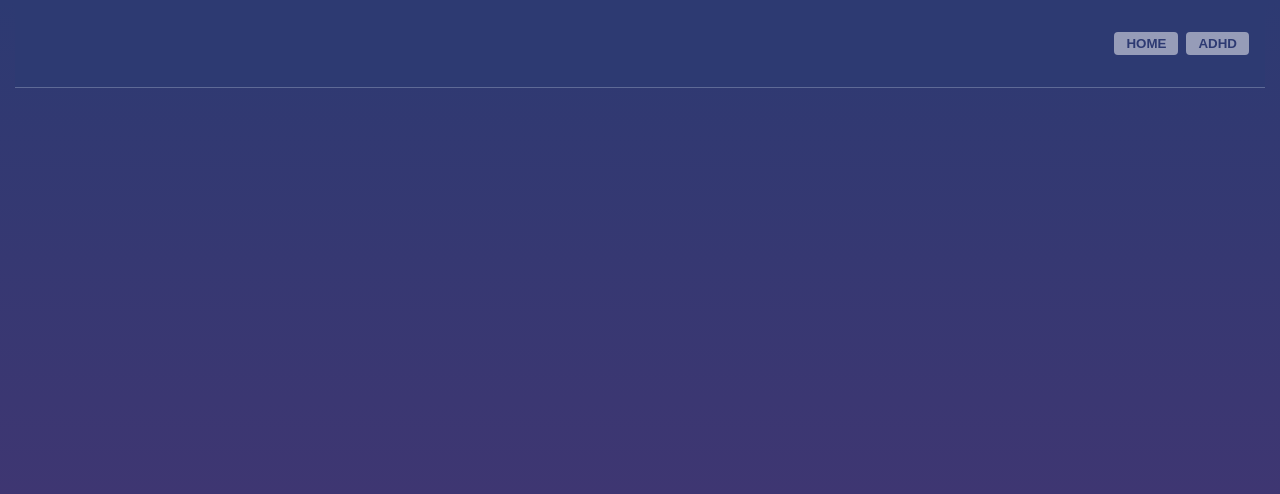
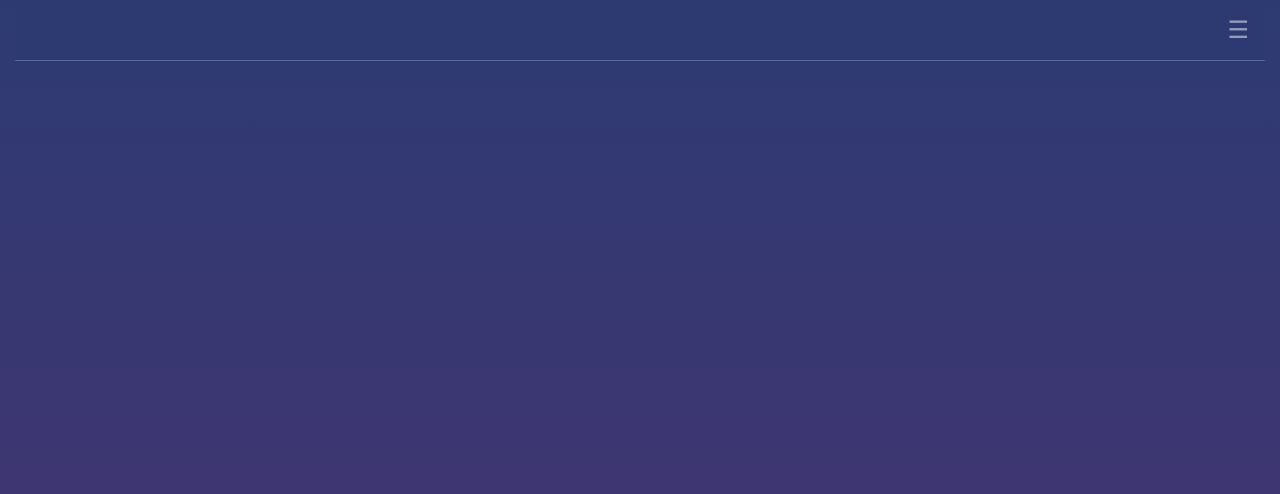
Before and after one commit to vishalicious213/adhd, a React (Vite) app: page / in a window 1280 px wide. Shown: the top 494 px of the page. Built offline with nearby package versions, Linux system fonts and the light colour scheme.

Commit message:
/landing/index: replaced nav buttons with trigram. added hover effect

```diff
--- a/src/components/landing/index.jsx
+++ b/src/components/landing/index.jsx
@@ -37,8 +37,9 @@ const Index = () => {
         <NavContext.Provider value={{ selected, handleClick }}>
             <nav>
                 <div className="nav-container">
-                    <button onClick={() => handleClick("home")}>HOME</button>
-                    <button onClick={() => handleClick("adhd")}>ADHD</button>
+                    {/* <button onClick={() => handleClick("home")}>HOME</button> */}
+                    {/* <button onClick={() => handleClick("adhd")}>ADHD</button> */}
+                    <div className="trigram">☰</div>
                 </div>
             </nav>
 
--- a/src/index.css
+++ b/src/index.css
@@ -91,11 +91,7 @@ p {
     color: var(--text);
 }
 
-/* MAIN */
-
-#main {
-    margin-top: 5rem;
-}
+/* NAV */
 
 nav {
     position: fixed;
@@ -104,7 +100,7 @@ nav {
     max-width: 1250px;
     background-color: var(--main);
     border-bottom: 1px solid var(--lightborder);
-    padding: 2rem 0;
+    padding: 1rem 0;
 }
 
 .nav-container {
@@ -112,11 +108,27 @@ nav {
     justify-content: flex-end;
     gap: .5rem;
     padding-right: 1rem;
+    font-size: 1.5rem;
+}
+
+.trigram {
+    color: var(--btn-back);
+}
+
+.trigram:hover {
+    cursor: pointer;
+    color: var(--btn-hover);
 }
 
 menu {
     display: flex;
     gap: 1rem;
+}
+
+/* MAIN */
+
+#main {
+    margin-top: 5rem;
 }
 
 .question-container {
@@ -173,12 +185,12 @@ label {
 
 #save-delete {
     position: fixed;
-    top: 1rem;
-    /* left: 1rem; */
+    top: .5rem;
+    left: .5rem;
     display: flex;
     gap: .5rem;
     text-align: center;
-    margin: 1rem auto;
+    margin: .9rem auto;
 }
 
 button {
```
